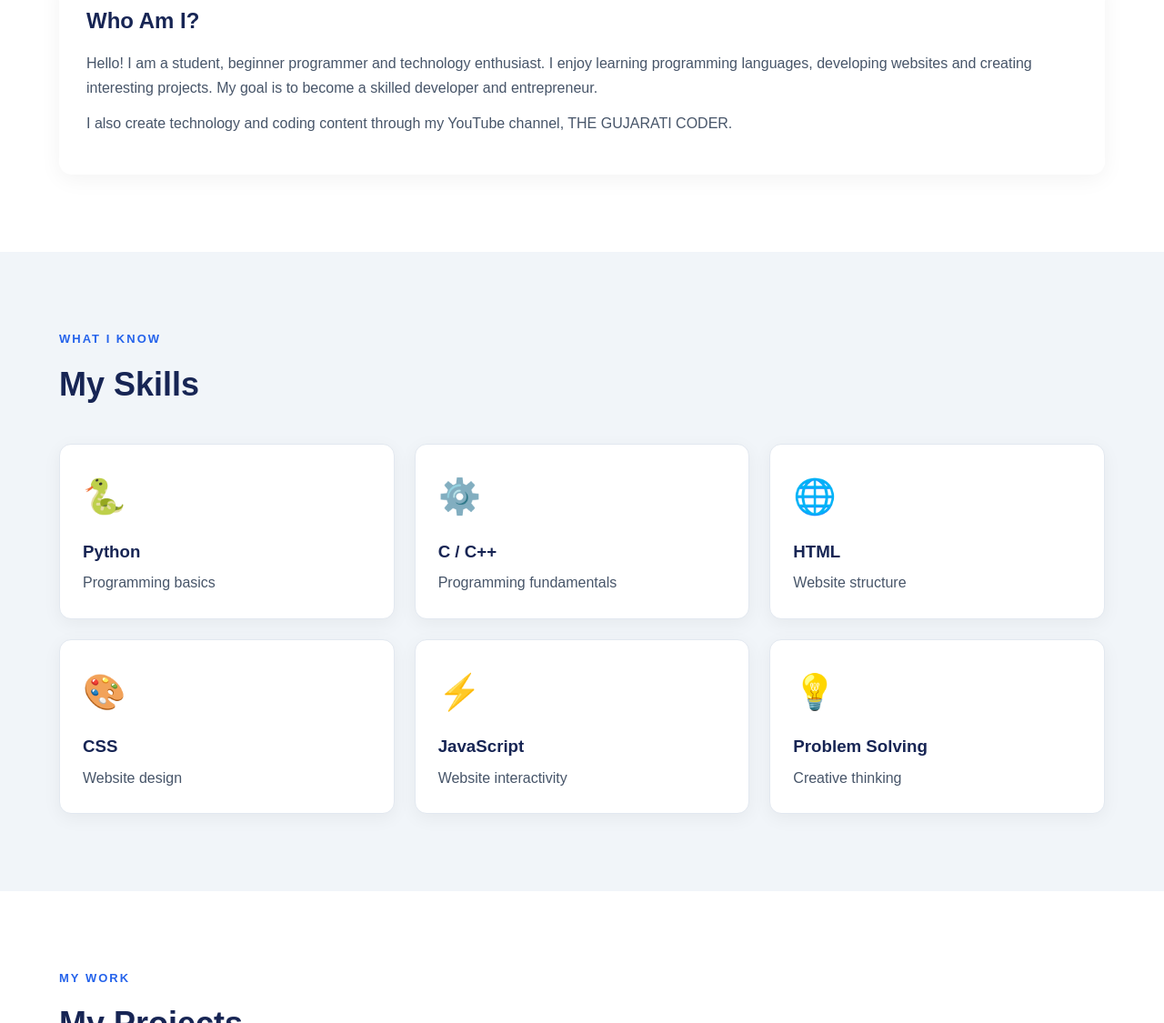
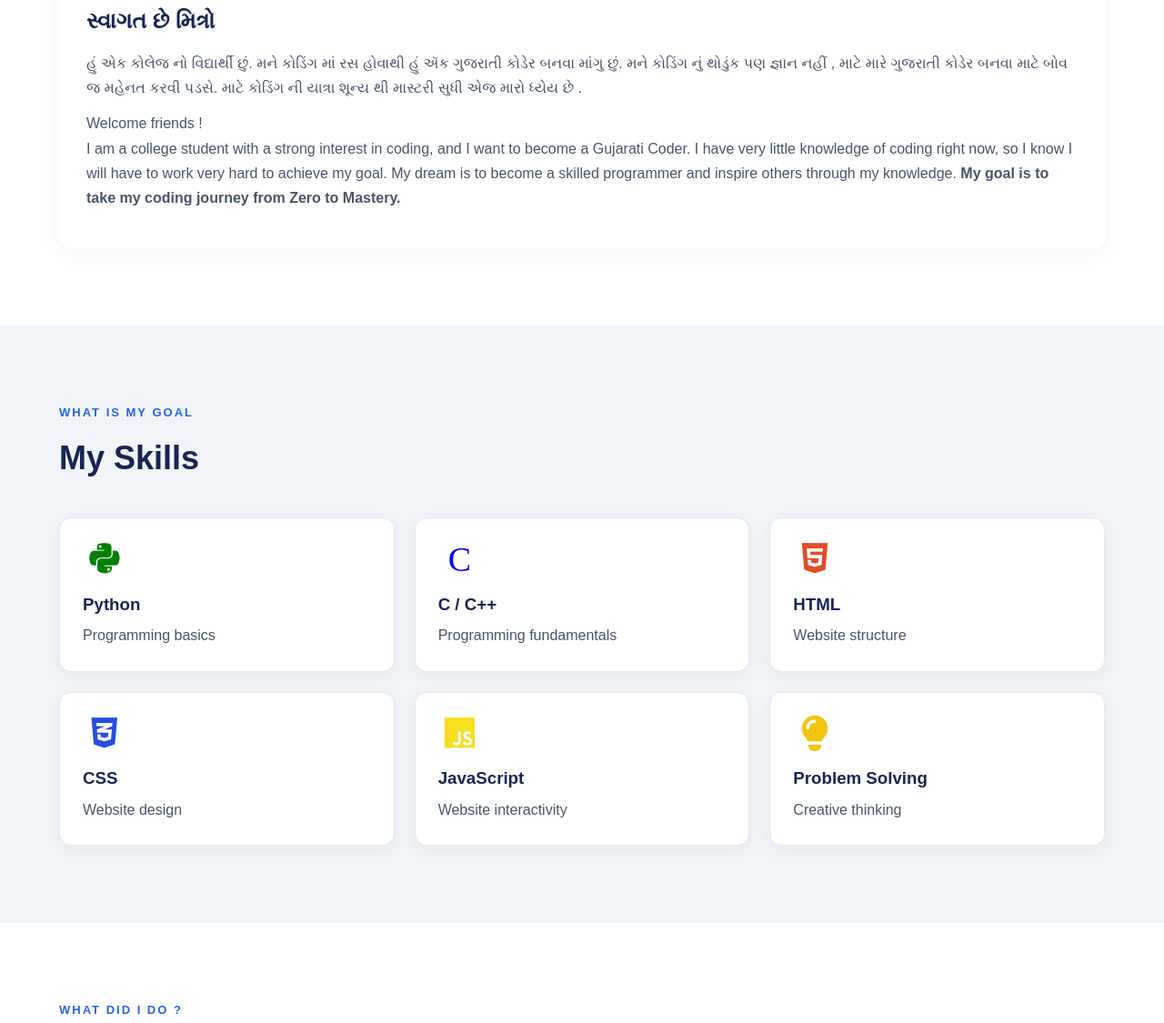
Before and after one commit to mahidadharmendrasinh07-design/My-Portfolio, a plain HTML site: page index.html in a window 1280 px wide. Shown: the part 883-2008 px from the top of the page at 91% size. Drawn offline with Linux system fonts and the light colour scheme.

Commit message:
Add files via upload

```diff
--- a/index.html
+++ b/index.html
@@ -37,7 +37,11 @@
             <h1>Hello, I'm <span>Dharmendrasinh</span></h1>
             <h2>Student | programmer | Content Creator</h2>
             <p>
-                I love coding, technology and creating new digital projects.
+                મને કોડિંગ, ટેક્નોલોજી અને નવા ડિજિટલ પ્રોજેક્ટ્સ બનાવવાનો ખૂબ રસ છે.
+                હું નવી સ્કિલ્સ શીખી રહ્યો છું અને ટેક્નોલોજીના ક્ષેત્રમાં મારું ભવિષ્ય બનાવી રહ્યો છું.
+            </p>
+            <p>
+                I love coding, technology and interest new digital projects.
                 I am learning new skills and building my future in technology.
             </p>
 
@@ -62,16 +66,18 @@
         <h2 class="section-title">About Me</h2>
 
         <div class="about-box">
-            <h3>Who Am I?</h3>
+            <h3>સ્વાગત છે મિત્રો </h3>
             <p>
-                Hello! I am a student, beginner programmer and technology
-                enthusiast. I enjoy learning programming languages,
-                developing websites and creating interesting projects.
-                My goal is to become a skilled developer and entrepreneur.
+                હું એક કોલેજ નો વિદ્યાર્થી છું. મને કોડિંગ માં રસ હોવાથી હું ઍક ગુજરાતી કોડેર બનવા માંગુ છું.
+                મને કોડિંગ નું થોડુંક પણ જ્ઞાન નહીં , માટે મારે ગુજરાતી કોડેર બનવા માટે બોવ જ મહેનત કરવી પડસે.
+                માટે કોડિંગ ની યાત્રા શૂન્ય થી માસ્ટરી સુધી એજ મારો ધ્યેય છે .
             </p>
             <p>
-                I also create technology and coding content through
-                my YouTube channel, THE GUJARATI CODER.
+                Welcome friends !<br>
+                I am a college student with a strong interest in coding, and I want to become a Gujarati Coder.
+                I have very little knowledge of coding right now, so I know I will have to work very hard to achieve my goal.
+                My dream is to become a skilled programmer and inspire others through my knowledge.
+                <strong>My goal is to take my coding journey from Zero to Mastery.</strong>
             </p>
         </div>
     </section>
@@ -79,23 +85,23 @@
     <!-- Skills -->
     <section class="section light-section" id="skills">
         <div class="container">
-            <p class="tag">WHAT I KNOW</p>
+            <p class="tag">WHAT IS MY GOAL</p>
             <h2 class="section-title">My Skills</h2>
 
             <div class="card-grid">
-                <div class="card"><span>🐍</span><h3>Python</h3><p>Programming basics</p></div>
-                <div class="card"><span>⚙️</span><h3>C / C++</h3><p>Programming fundamentals</p></div>
-                <div class="card"><span>🌐</span><h3>HTML</h3><p>Website structure</p></div>
-                <div class="card"><span>🎨</span><h3>CSS</h3><p>Website design</p></div>
-                <div class="card"><span>⚡</span><h3>JavaScript</h3><p>Website interactivity</p></div>
-                <div class="card"><span>💡</span><h3>Problem Solving</h3><p>Creative thinking</p></div>
+                <div class="card"><i class="fab fa-python"></i><h3>Python</h3><p>Programming basics</p></div>
+                <div class="card"><i class="fab fa-c"></i><h3>C / C++</h3><p>Programming fundamentals</p></div>
+                <div class="card"><i class="fab fa-html5"></i><h3>HTML</h3><p>Website structure</p></div>
+                <div class="card"><i class="fab fa-css3-alt"></i><h3>CSS</h3><p>Website design</p></div>
+                <div class="card"><i class="fab fa-js"></i><h3>JavaScript</h3><p>Website interactivity</p></div>
+                <div class="card"><i class="fas fa-lightbulb"></i><h3>Problem Solving</h3><p>Creative thinking</p></div>
             </div>
         </div>
     </section>
 
     <!-- Projects -->
     <section class="section container" id="projects">
-        <p class="tag">MY WORK</p>
+        <p class="tag">WHAT DID I DO ?</p>
         <h2 class="section-title">My Projects</h2>
 
         <div class="card-grid">
@@ -107,7 +113,7 @@
             </div>
 
             <div class="card project-card">
-                <span>🎯</span>
+                <span>🎰</span>
                 <h3>Number Guessing Game</h3>
                 <p>A fun number guessing game developed using Python.</p>
                 <a href="#" class="project-link">Project Link →</a>
@@ -145,35 +151,38 @@
             </div>
         </div>
     </section>
+S
+    <!-- YouTube -->
+    <section class="section container" id="social">
+        <p class="tag">MY CREATIVE WORLD</p>
+        <h2 class="section-title">My social meadia</h2>
 
-    <!-- YouTube -->
-    <section class="section container" id="youtube">
-        <p class="tag">MY CREATIVE WORLD</p>
-        <h2 class="section-title">YouTube Channel</h2>
+        <div class="card-grid">
+            <div class="whatsapp-box">
+                <i class="fab fa-whatsapp" style="color: green;"></i>
+                <h3>GUJARATI CODER</h3>
+                <p>
+                    FOLLOW NOW
+                </p>
+                <a href="https://whatsapp.com/channel/0029VbDJeKIFsn0XtlOFhk0M" target="_blank"
+                rel="noopener norefeffer" class="btn">Follow My channel</a>
+
+            </div>
 
             <div class="youtube-box">
-            <h3>▶ THE GUJARATI CODER</h3>
+                <i class="fab fa-youtube" style="color: red;"></i>
+                <h3>GUJARATI CODER</h3>
                 <p>
                     Coding, technology, computer tips, education,
                     DIY projects and vlogging.
                 </p>
                 <a href="https://www.youtube.com/@GujaratiCoding" target="_blank"
-               rel="noopener noreferrer" class="btn">
-                Visit My Channel
-            </a>
+                rel="noopener noreferrer" class="btn">Visit my channel</a>
+
+
             </div>
-        <h2 class="section-title">WhatsApp</h2>
+        </div>
 
-        <div class="youtube-box">
-            <h3>THE GUJARATI CODER</h3>
-            <p>
-                You can easily find all the important links and updates on my WhatsApp Channel.
-            </p>
-            <a href="https://whatsapp.com/channel/0029VbDJeKIFsn0XtlOFhk0M" target="_blank"
-               rel="noopener noreferrer" class="btn">
-                Join My Channel
-            </a>
-        </div>
     </section>
 
     <!-- Contact -->
--- a/style.css
+++ b/style.css
@@ -208,6 +208,36 @@ header {
     gap: 22px;
 }
 
+.fa-python {
+    font-size: 38px;
+    color: green;
+}
+
+.fa-c {
+    font-size: 38px;
+    color: blue;
+}
+
+.fa-html5 {
+    font-size: 38px;
+    color: #e34c26;
+}
+
+.fa-css3-alt {
+    font-size: 38px;
+    color: #264de4;
+}
+
+.fa-js {
+    font-size: 38px;
+    color: #f7df1e;
+}
+
+.fa-lightbulb {
+    font-size: 38px;
+    color: #f1c40f;
+}
+
 .card {
     padding: 25px;
     background: white;
@@ -242,17 +272,7 @@ header {
     text-decoration: none;
 }
 
-/* YouTube */
-.youtube-box h3 {
-    color: red;
-    font-size: 25px;
-    margin-bottom: 12px;
-}
 
-.youtube-box p {
-    color: var(--text);
-    margin-bottom: 20px;
-}
 
 /* Contact */
 .contact-form {
```
Lines whose indentation alone changed are shown as unchanged.
